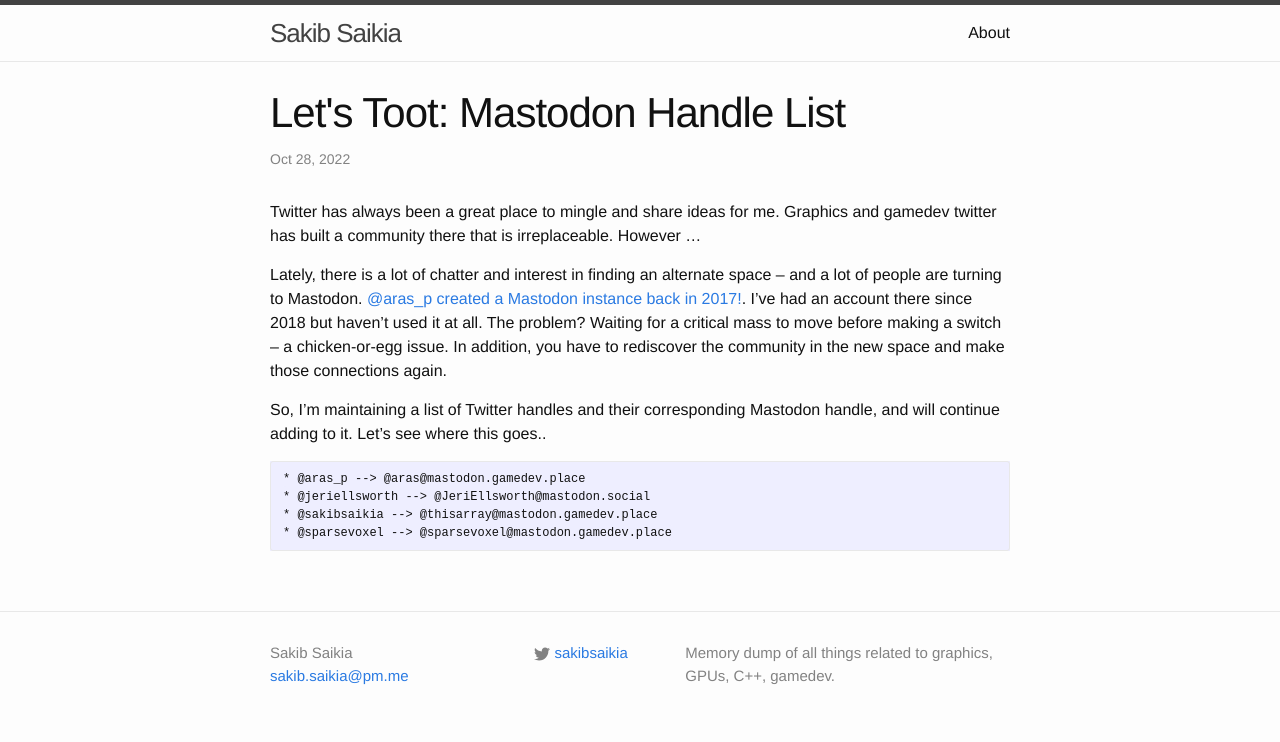
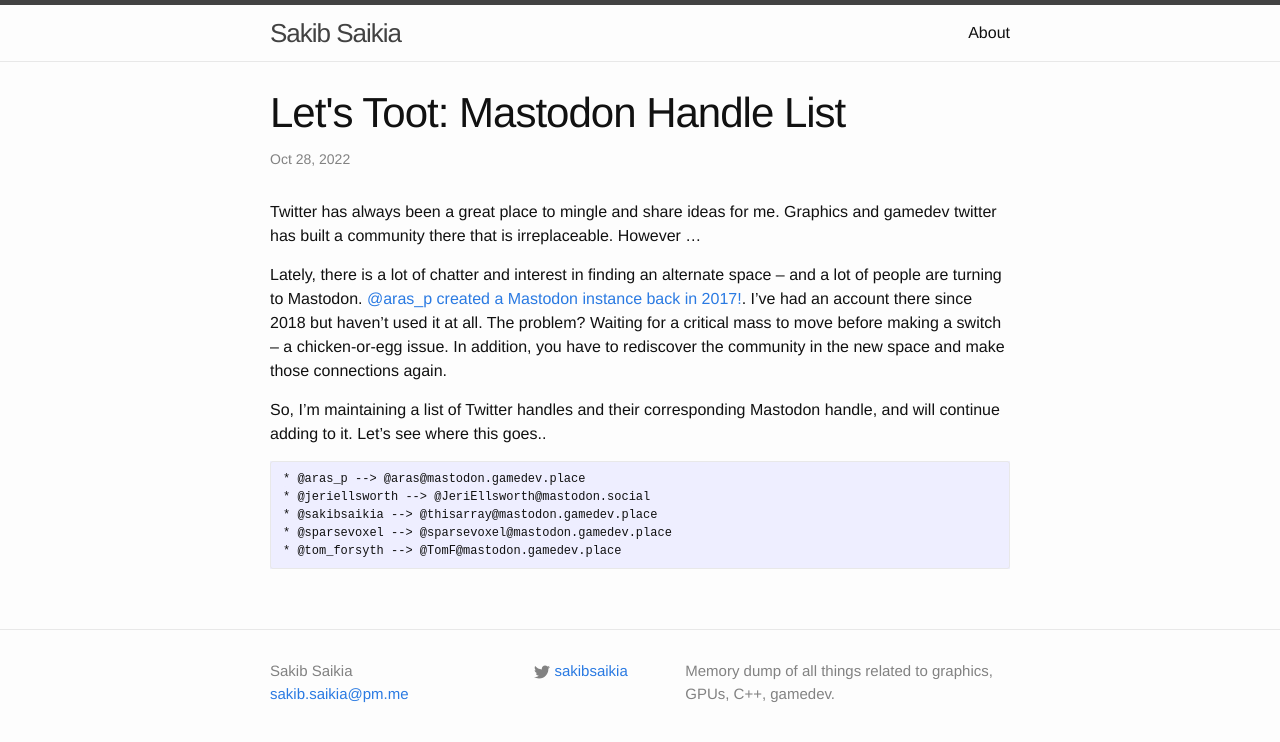
Before and after one commit to SakibSaikia/SakibSaikia.github.io, a Jekyll site: the page built from _posts/2022-10-28-Mastodon-Handle-List.markdown, in a window 1280 px wide. Shown: the top 742 px of the page. Built offline with Jekyll 4.4.1, drawn with Linux system fonts in a browser that asks for light colours; comment, search, counter and statistics services are not loaded.

Commit message:
Update 2022-10-28-Mastodon-Handle-List.markdown

````diff
--- a/_posts/2022-10-28-Mastodon-Handle-List.markdown
+++ b/_posts/2022-10-28-Mastodon-Handle-List.markdown
@@ -17,4 +17,5 @@ So, I'm maintaining a list of Twitter handles and their corresponding Mastodon h
 * @jeriellsworth --> @JeriEllsworth@mastodon.social
 * @sakibsaikia --> @thisarray@mastodon.gamedev.place
 * @sparsevoxel --> @sparsevoxel@mastodon.gamedev.place
+* @tom_forsyth --> @TomF@mastodon.gamedev.place
 ```
````
